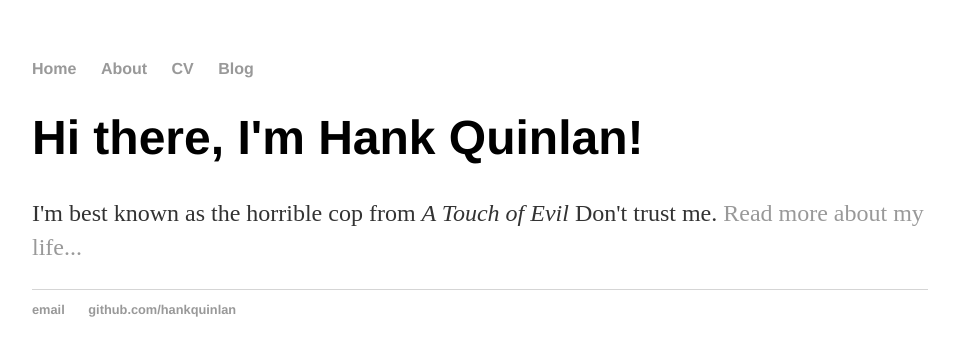
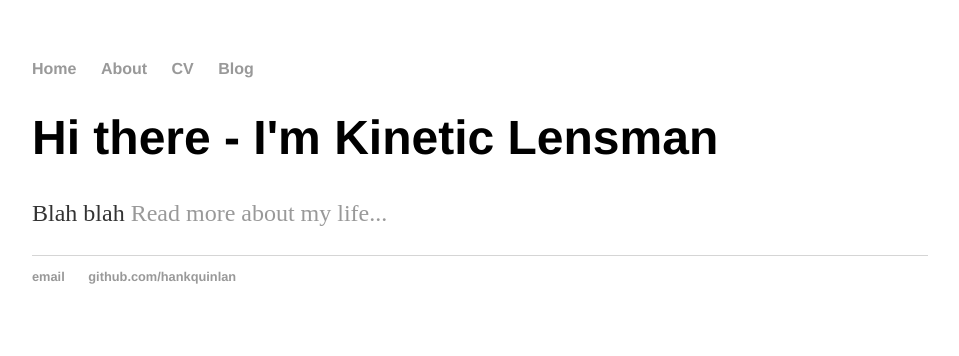
Before and after one commit to KineticLensman/KineticLensman.github.io, a Jekyll site: the page built from index.html, in a window 1280 px wide. Shown: the top 356 px of the page, without its empty margins (160-1119 px from the left). Built offline with Jekyll 4.4.1, drawn with Linux system fonts in a browser that asks for light colours.

Commit message:
Update - uses my name

```diff
--- a/index.html
+++ b/index.html
@@ -1,8 +1,8 @@
 ---
 layout: default
-title: Hank Quinlan, Horrible Cop
+title: Non-kinetic effects
 ---
 <div class="blurb">
-	<h1>Hi there, I'm Hank Quinlan!</h1>
-	<p>I'm best known as the horrible cop from <em>A Touch of Evil</em> Don't trust me. <a href="/about">Read more about my life...</a></p>
+	<h1>Hi there - I'm Kinetic Lensman</h1>
+	<p>Blah blah <a href="/about">Read more about my life...</a></p>
 </div><!-- /.blurb -->
```
